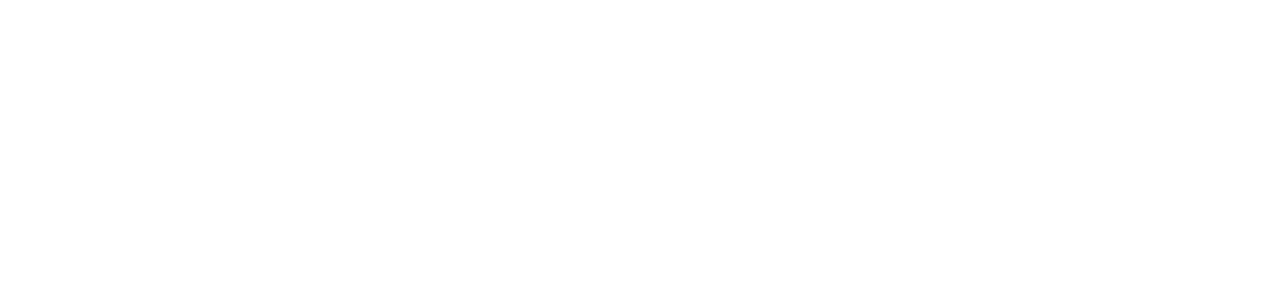
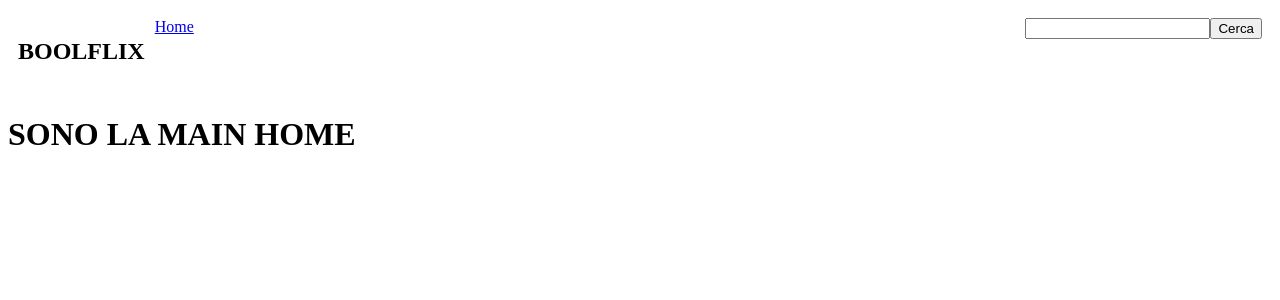
Before and after one commit to GheorgheMadan/react-boolflix, a React (Vite) app: page / in a window 1280 px wide. Shown: the top 300 px of the page. Built offline with nearby package versions, Linux system fonts and the light colour scheme; no server answers.

Commit message:
created function fetchFilms and useEffect

```diff
--- a/src/App.jsx
+++ b/src/App.jsx
@@ -1,12 +1,54 @@
+// Import del global context
+import GlobalContext from "./contexts/GlobalContext"
 
+// Import delle routers
+import { BrowserRouter, Routes, Route } from "react-router-dom";
 
+// import del layout di default
+import DefaultLayout from "./layouts/DefaultLayout";
+
+// import delle pagine
+import HomePage from "./pages/HomePage";
+
+// import di useEffect e useState
+import { useEffect, useState } from "react";
+
+// import di axios
+import axios from "axios";
 
 function App() {
+
+  const [films, setFilms] = useState([])
+
+  function fetchFilms() {
+    axios.get('https://api.themoviedb.org/3/search/movie?api_key=0afbbb328ee875db0e8cd1259868bf87&query=ritorno+al+futuro')
+      .then(res => {
+        setFilms(res.data.results),
+          console.log(res.data.results)
+      }
+      )
+      .catch(err => console.error('caricamento fallito', err)
+      )
+  }
+
+  useEffect(() => {
+    fetchFilms()
+  }, [])
+
 
 
   return (
     <>
-
+      {/* <GlobalContext> */}
+      <BrowserRouter>
+        <Routes>
+          {/* Setto il layout di Default */}
+          <Route element={<DefaultLayout />}>
+            <Route index element={<HomePage />} />
+          </Route>
+        </Routes>
+      </BrowserRouter>
+      {/* </GlobalContext> */}
     </>
   )
 }
--- /dev/null
+++ b/src/components/Header.jsx
@@ -0,0 +1,24 @@
+import { NavLink } from "react-router-dom"
+
+// import del form
+import Form from "./headerComponents/Form"
+// Header.jsx
+export default function Header() {
+    return (
+        <>
+            <header>
+                <section>
+                    <div>
+                        <h1>BOOLFLIX</h1>
+                    </div>
+                    <div>
+                        <NavLink to='/'>Home</NavLink>
+                    </div>
+                </section>
+                <section>
+                    <Form />
+                </section>
+            </header>
+        </>
+    )
+}
--- /dev/null
+++ b/src/components/MainHome.jsx
@@ -0,0 +1,8 @@
+// Main.jsx
+export default function MainHome() {
+    return (
+        <>
+            <h1>SONO LA MAIN HOME</h1>
+        </>
+    )
+}
--- /dev/null
+++ b/src/components/headerComponents/Form.jsx
@@ -0,0 +1,9 @@
+// Form.jsx
+export default function Form() {
+    return (
+        <form>
+            <input type="text" />
+            <button>Cerca</button>
+        </form>
+    )
+}
--- a/src/index.css
+++ b/src/index.css
@@ -0,0 +1,10 @@
+header {
+    display: flex;
+    justify-content: space-between;
+    padding: 10px;
+}
+
+header section {
+    display: flex;
+    gap: 10px;
+}
--- /dev/null
+++ b/src/layouts/DefaultLayout.jsx
@@ -0,0 +1,13 @@
+import { Outlet } from "react-router-dom";
+
+// import del header
+import Header from "../components/Header";
+
+export default function DefaultLayout() {
+    return (
+        <>
+            <Header />
+            <Outlet />
+        </>
+    )
+}
--- /dev/null
+++ b/src/pages/HomePage.jsx
@@ -0,0 +1,9 @@
+// import del componente  MainHome.jsx
+import MainHome from "../components/MainHome"
+
+// HomePage.jsx
+export default function HomePage() {
+    return (
+        <MainHome />
+    )
+}
```
